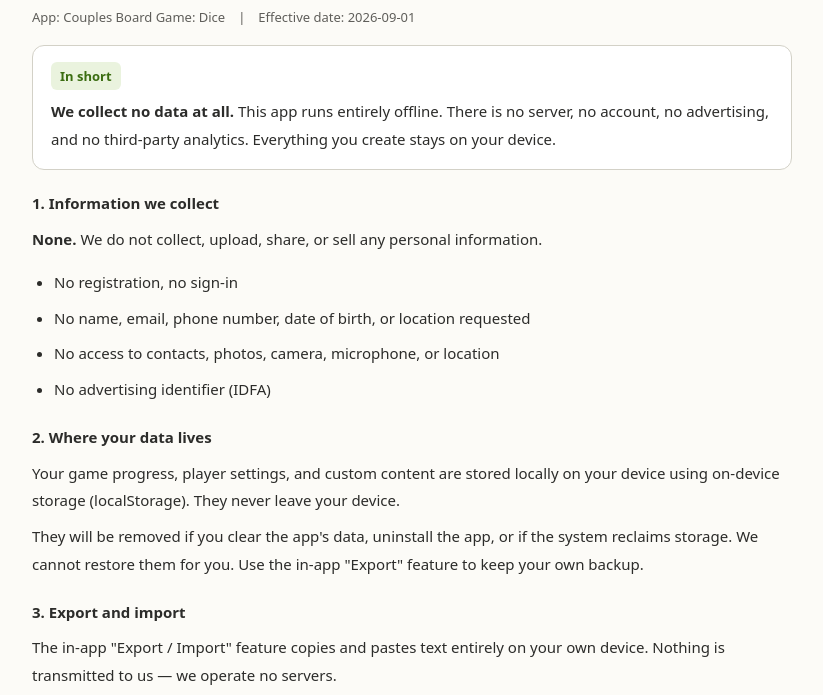
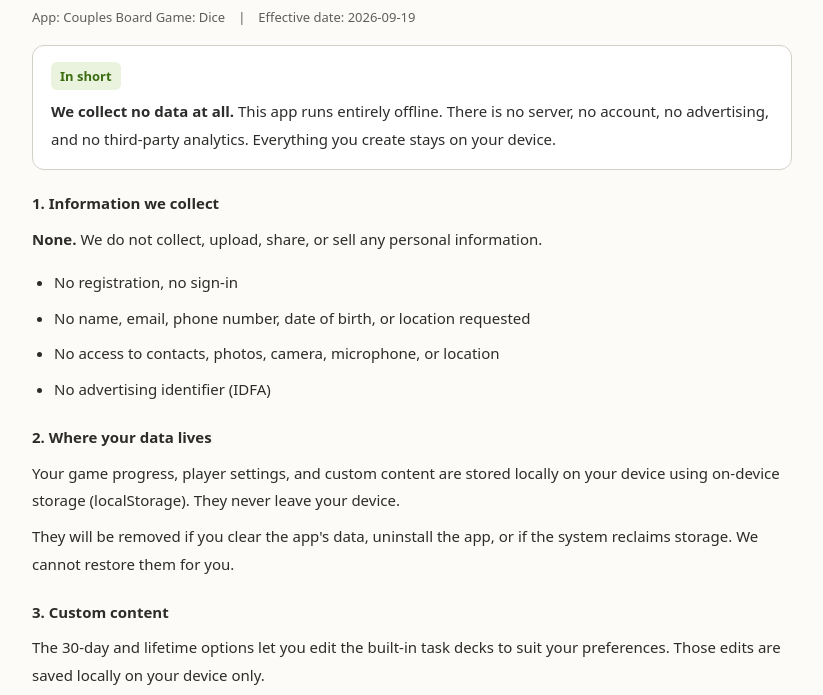
Before and after one commit to blissember/blissember-privacy, a plain HTML site: page index.html in a window 1280 px wide. Shown: the part 68-763 px from the top of the page, without its empty margins (228-1051 px from the left). Drawn offline with Linux system fonts and the light colour scheme.

Commit message:
docs: remove references to removed export/import feature

```diff
--- a/index.html
+++ b/index.html
@@ -28,7 +28,7 @@
 <div class="wrap" data-page-node-id="m9rU6IUup2kKhBv74C86Hk">
 
 <h1 data-page-node-id="jDcFYUyWC62fmLefcLQzJe">Privacy Policy</h1>
-<p class="meta" data-page-node-id="mkiYC3c1f9rPeHJ3fmarBh">App: Couples Board Game: Dice　|　Effective date: 2026-09-01</p>
+<p class="meta" data-page-node-id="mkiYC3c1f9rPeHJ3fmarBh">App: Couples Board Game: Dice　|　Effective date: 2026-09-19</p>
 
 <div class="box" data-page-node-id="4n5uG8LUZUvgyiREqQPdW7">
 <span class="tag" data-page-node-id="K2IgMsDBRnQmHSkxF3qV2O">In short</span>
@@ -46,10 +46,11 @@
 
 <h3 data-page-node-id="smKs6jNfiiVxcG9qiFckzY">2. Where your data lives</h3>
 <p data-page-node-id="PGHLLYHiIIKZX5vgR3143q">Your game progress, player settings, and custom content are stored locally on your device using on-device storage (localStorage). They never leave your device.</p>
-<p data-page-node-id="gi0ZENgqLhX8RRcqNWeEqV">They will be removed if you clear the app's data, uninstall the app, or if the system reclaims storage. We cannot restore them for you. Use the in-app "Export" feature to keep your own backup.</p>
+<p data-page-node-id="gi0ZENgqLhX8RRcqNWeEqV">They will be removed if you clear the app's data, uninstall the app, or if the system reclaims storage. We cannot restore them for you.</p>
 
-<h3 data-page-node-id="4i6qVX1hv3KExW5IsiSoUP">3. Export and import</h3>
-<p data-page-node-id="2cVCR0Ged2Sl8YvMFvsxbz">The in-app "Export / Import" feature copies and pastes text entirely on your own device. Nothing is transmitted to us — we operate no servers.</p>
+<h3 data-page-node-id="4i6qVX1hv3KExW5IsiSoUP">3. Custom content</h3>
+<p data-page-node-id="2cVCR0Ged2Sl8YvMFvsxbz">The 30-day and lifetime options let you edit the built-in task decks to suit your preferences. Those edits are saved locally on your device only.</p>
+<p>Because the app makes no network requests and we operate no servers, there is no cloud sync and no backup we can restore for you. Clearing the app's data or uninstalling the app removes your edits permanently.</p>
 
 <h3 data-page-node-id="VOw7FUAVFjezh6HzsrCrfj">4. Network activity</h3>
 <p data-page-node-id="Co9ymaAJAlrEb4W9CNUqxT">The app makes <strong data-page-node-id="TGMOEZK5o7qH2THu9r0Q0m">zero network requests</strong>. It is a single bundled HTML file loaded directly from the app package through the system web view. It contains no <code data-page-node-id="MIEyBE6hSQNIyK10Vpq8xX">fetch</code>, <code data-page-node-id="GQ0Wtz1U6WAeq5GqYBLE09">XMLHttpRequest</code>, or <code data-page-node-id="xaQcEliR9O2kDnYFfHw0AO">WebSocket</code> calls, and loads no external resources or third-party SDKs.</p>
```
